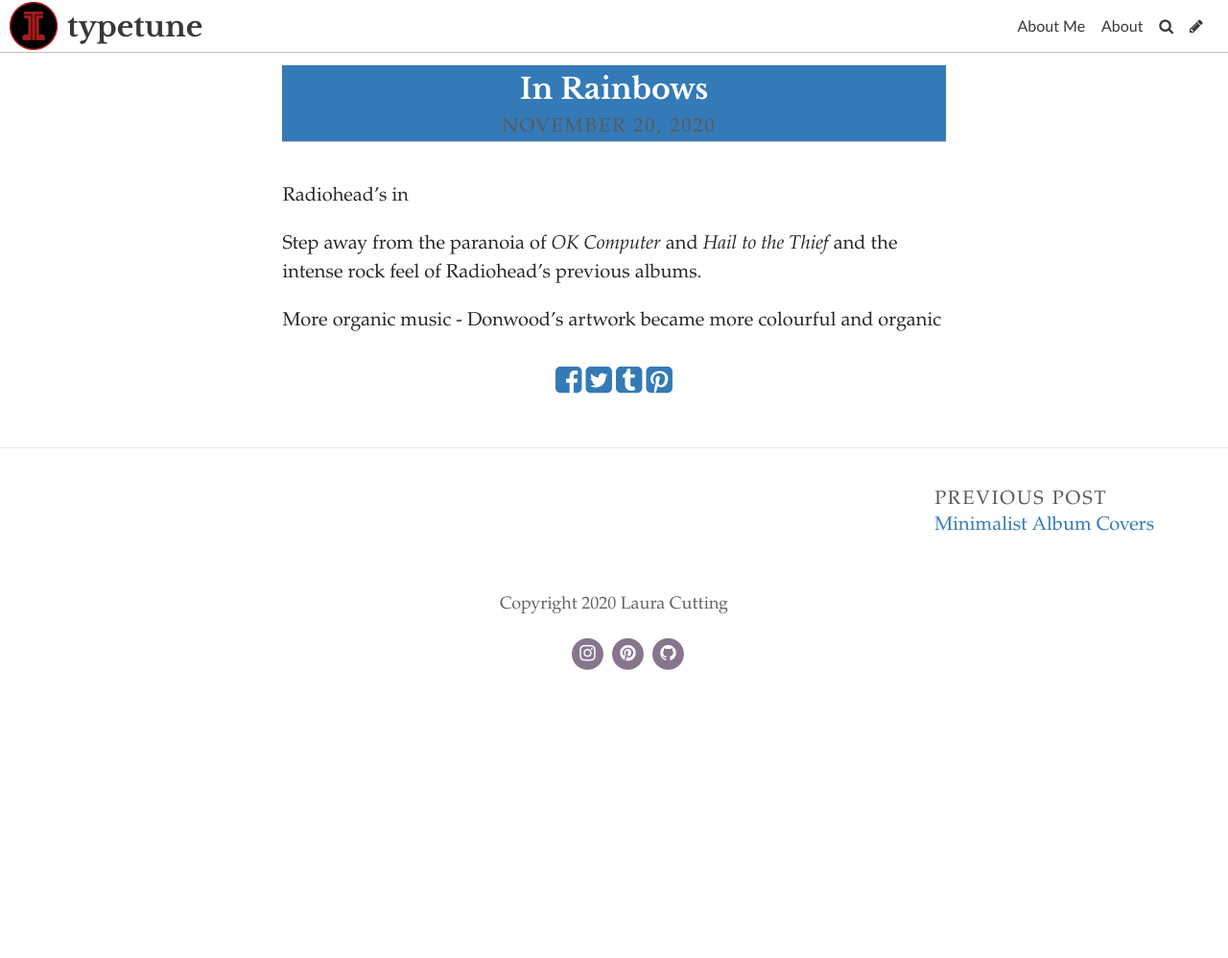
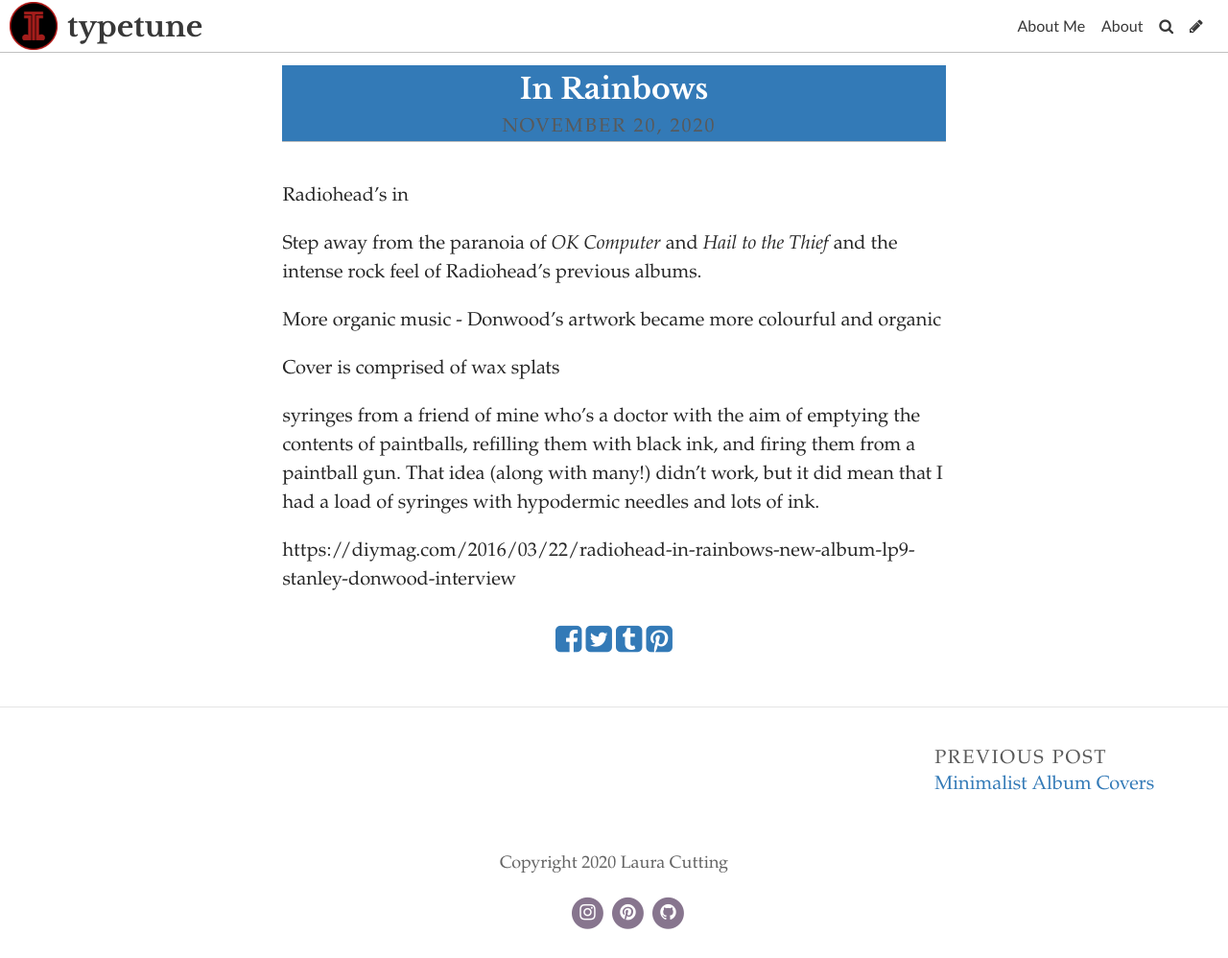
Before and after one commit to lauracutting/typetune, a Jekyll site: the page built from _posts/2020-11-20-in-rainbows.md, in a window 1280 px wide and 998 px high. Shown: the whole window at 96% size. Built offline with Jekyll 4.4.1, drawn with Linux system fonts in a browser that asks for light colours; some web fonts are replaced.

Commit message:
Update Post “2020-11-20-in-rainbows”

```diff
--- a/_posts/2020-11-20-in-rainbows.md
+++ b/_posts/2020-11-20-in-rainbows.md
@@ -9,3 +9,11 @@
 Step away from the paranoia of *OK Computer* and *Hail to the Thief* and the intense rock feel of Radiohead's previous albums.
 
 More organic music - Donwood’s artwork became more colourful and organic
+
+Cover is comprised of wax splats
+
+
+
+syringes from a friend of mine who’s a doctor with the aim of emptying the contents of paintballs, refilling them with black ink, and firing them from a paintball gun. That idea (along with many!) didn’t work, but it did mean that I had a load of syringes with hypodermic needles and lots of ink.
+
+https://diymag.com/2016/03/22/radiohead-in-rainbows-new-album-lp9-stanley-donwood-interview
```
